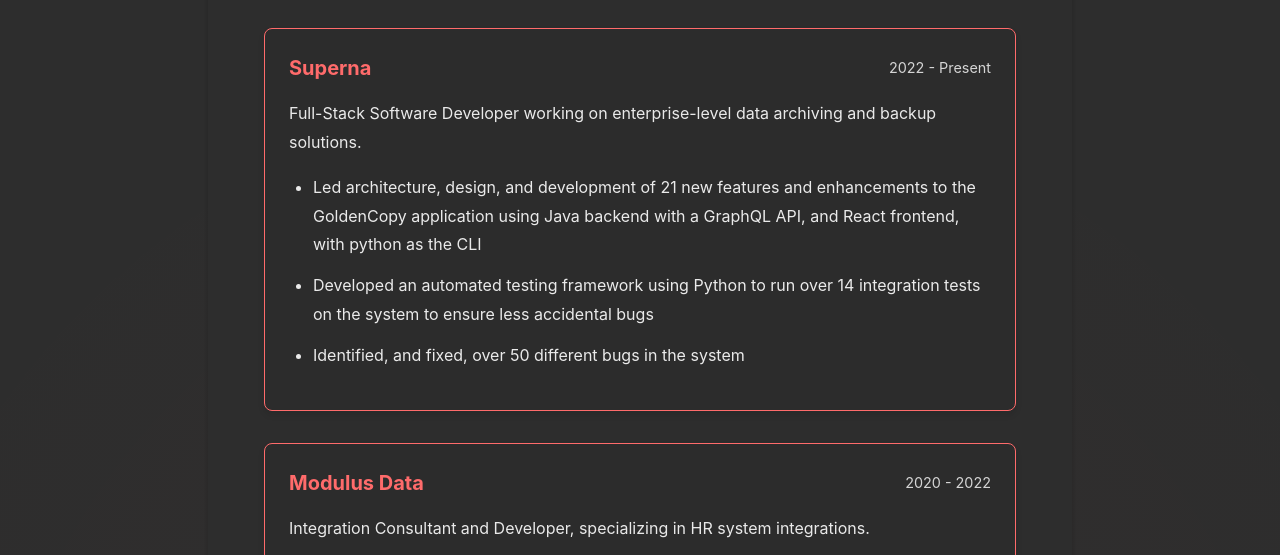
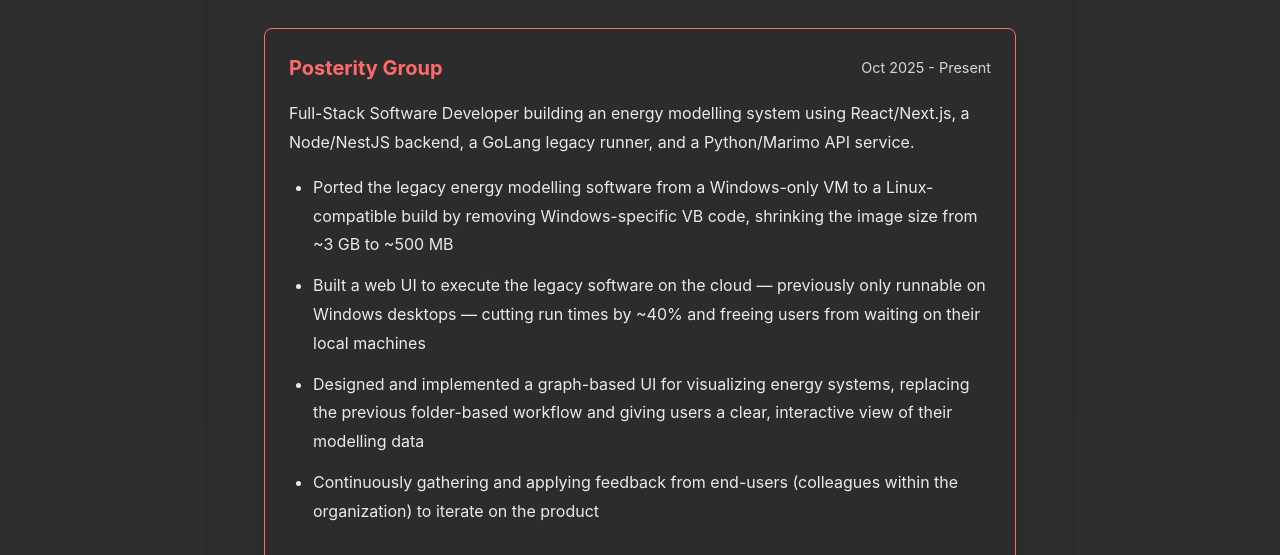
Before and after one commit to 4iner/personal-website, a Gatsby site: page /work-experience in a window 1280 px wide. Shown: the part 168-723 px from the top of the page. Built offline with nearby package versions, Linux system fonts and the light colour scheme; Gatsby itself is replaced by a stand-in of ours.

Commit message:
update work exp

```diff
--- a/src/pages/work-experience.jsx
+++ b/src/pages/work-experience.jsx
@@ -35,8 +35,23 @@
 const WorkExperiencePage = () => {
     const experiences = React.useMemo(() => [
         {
+            company: 'Posterity Group',
+            period: 'Oct 2025 - Present',
+            description: `Full-Stack Software Developer building an energy modelling system using React/Next.js, a Node/NestJS backend, a GoLang legacy runner, and a Python/Marimo API service.
+
+<ul>
+<li>Ported the legacy energy modelling software from a Windows-only VM to a Linux-compatible build by removing Windows-specific VB code, shrinking the image size from ~3 GB to ~500 MB</li>
+
+<li>Built a web UI to execute the legacy software on the cloud — previously only runnable on Windows desktops — cutting run times by ~40% and freeing users from waiting on their local machines</li>
+
+<li>Designed and implemented a graph-based UI for visualizing energy systems, replacing the previous folder-based workflow and giving users a clear, interactive view of their modelling data</li>
+
+<li>Continuously gathering and applying feedback from end-users (colleagues within the organization) to iterate on the product</li>
+</ul>`
+        },
+        {
             company: 'Superna',
-            period: '2022 - Present',
+            period: '2022 - 2025',
             description: `Full-Stack Software Developer working on enterprise-level data archiving and backup solutions.
 
 <ul>
```
